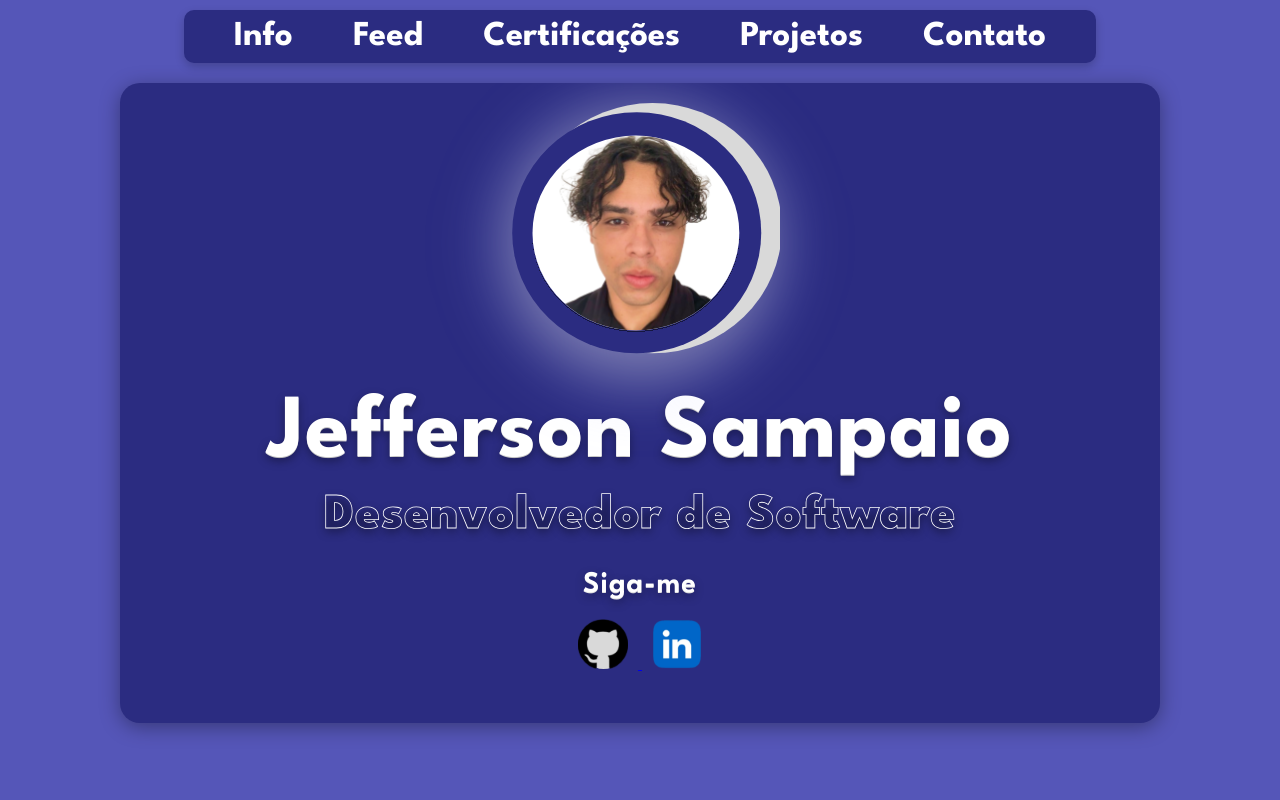
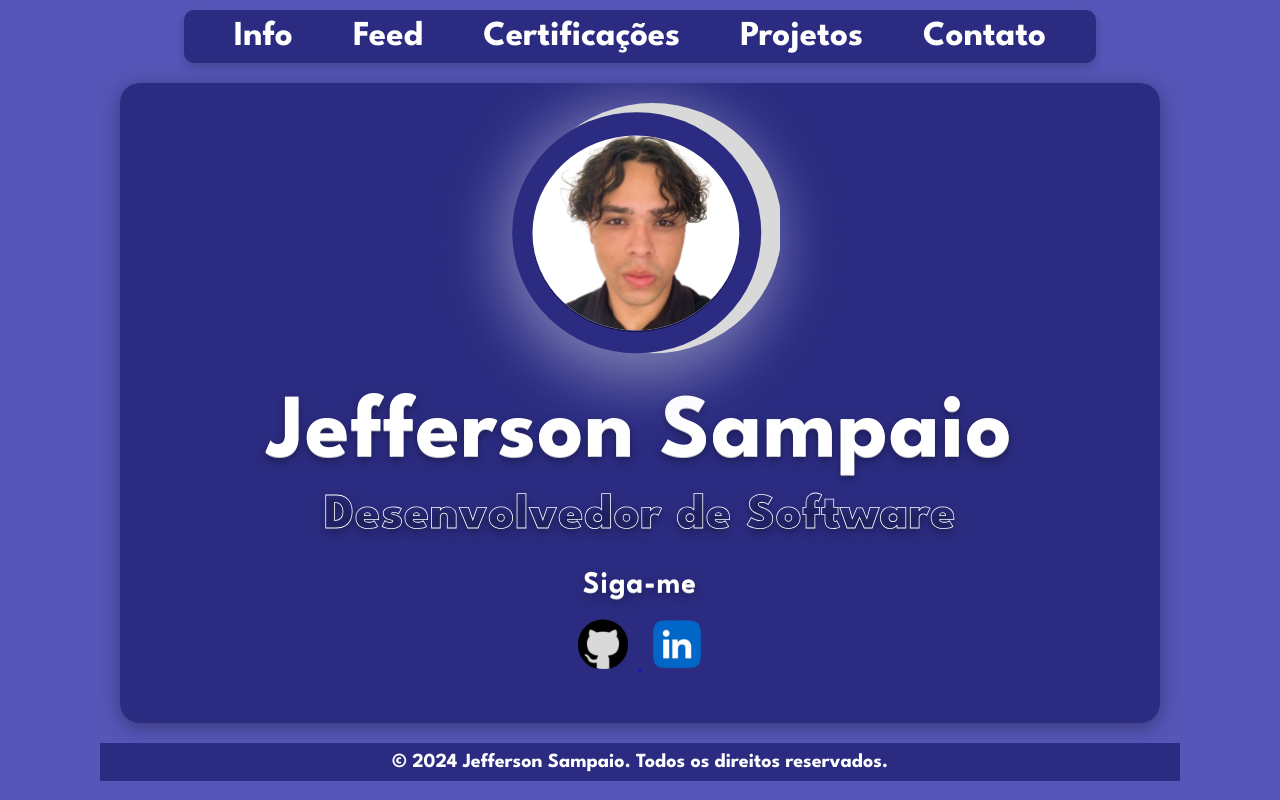
Before and after one commit to JeffSSampaio/portifolio, a React (Vite) app: page / in a window 1280 px wide. Built offline with nearby package versions, Linux system fonts and the light colour scheme; no server answers.

Commit message:
feat: adição de rodapê

```diff
--- /dev/null
+++ b/src/components/Rodape.jsx
@@ -0,0 +1,11 @@
+
+import '../styles/rodape.css';
+
+function Rodape({children}) {
+    return(
+        <footer className="footer-page">
+           {children}
+        </footer>
+    );
+}
+export default Rodape;
--- a/src/pages/Homepage.jsx
+++ b/src/pages/Homepage.jsx
@@ -1,19 +1,26 @@
 import '../styles/homepage.css';
 import Header from '../components/Header';
 import CardPerfil from '../components/CardPerfil';
+import Rodape from '../components/Rodape';
 function Homepage({children}) {
     return(
-        <div>
-            <Header />
-             <main>
-                <div>
-                 <CardPerfil />
-                </div>
-                {children}
+
+      <div className="layout-homepage">
+      <Header />
+
+      <main className="main-homepage">
+        <CardPerfil />
+        {children}
+      </main>
+
+        <Rodape>
+            <p>© 2024 Jefferson Sampaio. Todos os direitos reservados.</p>
+        </Rodape>
+
+    </div>
 
 
-             </main>
-        </div>
+
 
     );
 
--- /dev/null
+++ b/src/styles/rodape.css
@@ -0,0 +1,14 @@
+
+.footer-page{
+ background-color: var(--cor-roxo-escuro);
+   padding: 10px;
+  width: 100%;
+  text-align: center;
+  color: white;
+
+}
+.footer-page p {
+    font-family: 'League Spartan', sans-serif;
+    font-weight: 700;
+    font-size: 20px;
+}
```
